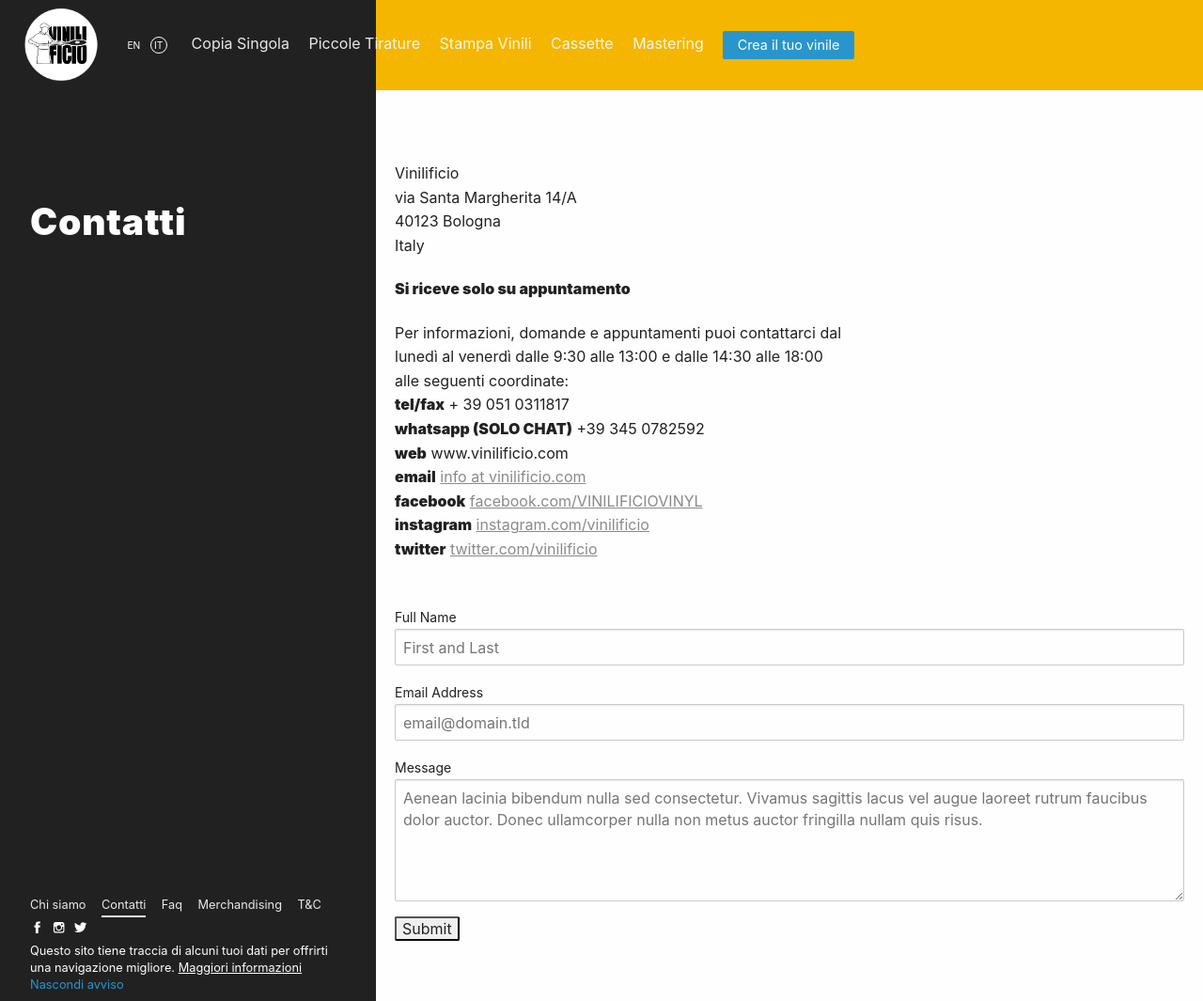
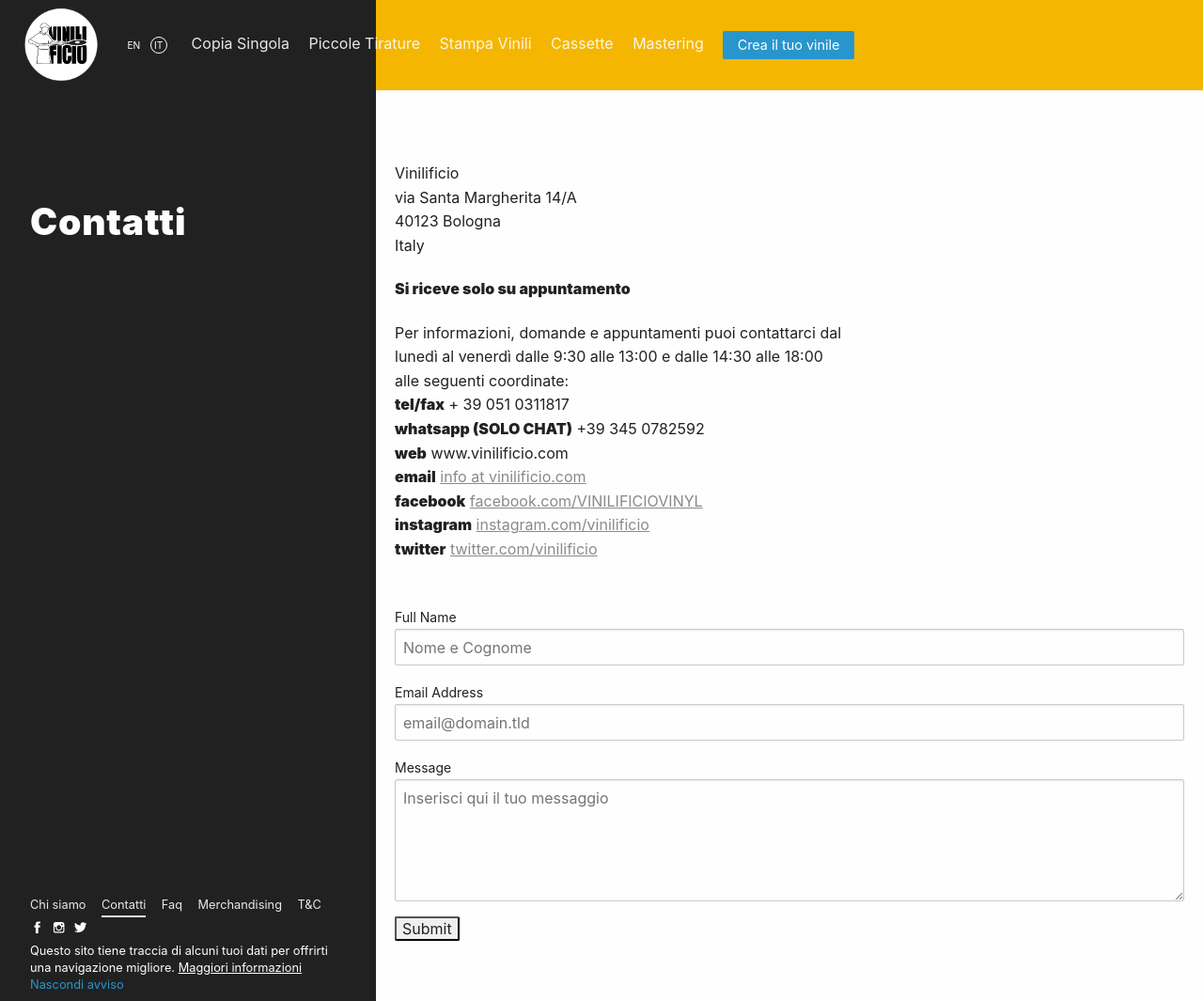
Before and after one commit to Vinilificio/vinilificio.com, a Jekyll site: the page built from _pages/contatti.md, in a window 1280 px wide and 1065 px high. Shown: the whole window at 94% size. Built offline with Jekyll 4.4.1, drawn with Linux system fonts in a browser that asks for light colours; nearby versions of some CDN libraries; comment, search, counter and statistics services are not loaded.

Commit message:
contact form update test

```diff
--- a/_pages/contatti.md
+++ b/_pages/contatti.md
@@ -26,11 +26,11 @@
 <form id="fs-frm" name="simple-contact-form" accept-charset="utf-8" action="https://formspree.io/f/xdobonjv" method="post">
   <fieldset id="fs-frm-inputs">
     <label for="full-name">Full Name</label>
-    <input type="text" name="name" id="full-name" placeholder="First and Last" required="">
+    <input type="text" name="name" id="full-name" placeholder="Nome e Cognome" required="">
     <label for="email-address">Email Address</label>
     <input type="email" name="_replyto" id="email-address" placeholder="email@domain.tld" required="">
     <label for="message">Message</label>
-    <textarea rows="5" name="message" id="message" placeholder="Aenean lacinia bibendum nulla sed consectetur. Vivamus sagittis lacus vel augue laoreet rutrum faucibus dolor auctor. Donec ullamcorper nulla non metus auctor fringilla nullam quis risus." required=""></textarea>
+    <textarea rows="5" name="message" id="message" placeholder="Inserisci qui il tuo messaggio" required=""></textarea>
     <input type="hidden" name="_subject" id="email-subject" value="Contact Form Submission">
   </fieldset>
   <input type="submit" value="Submit">
```
